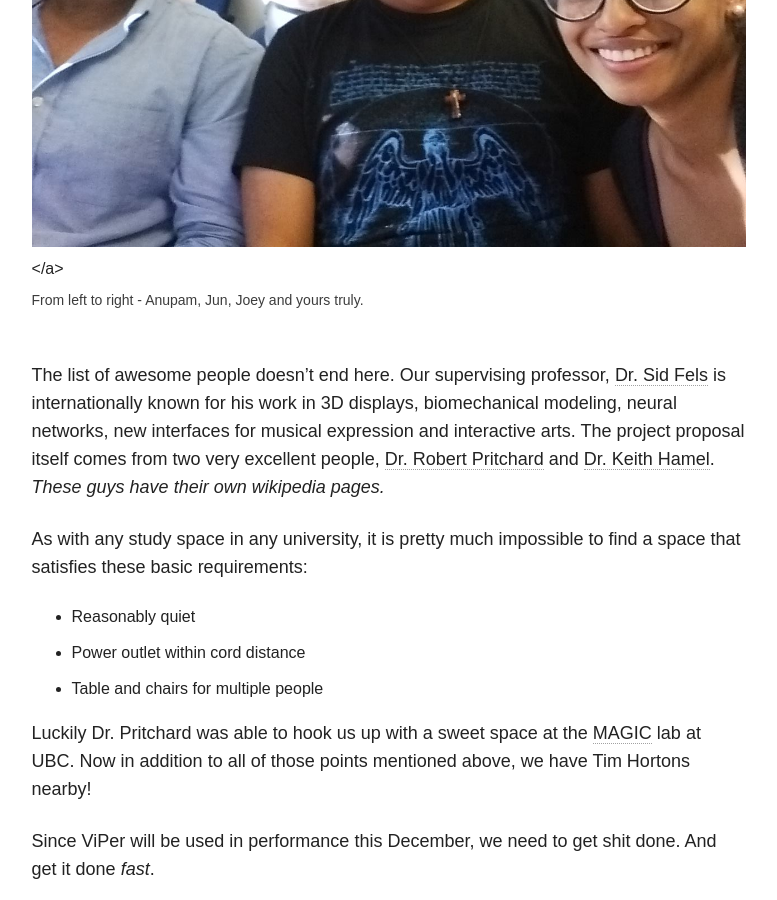
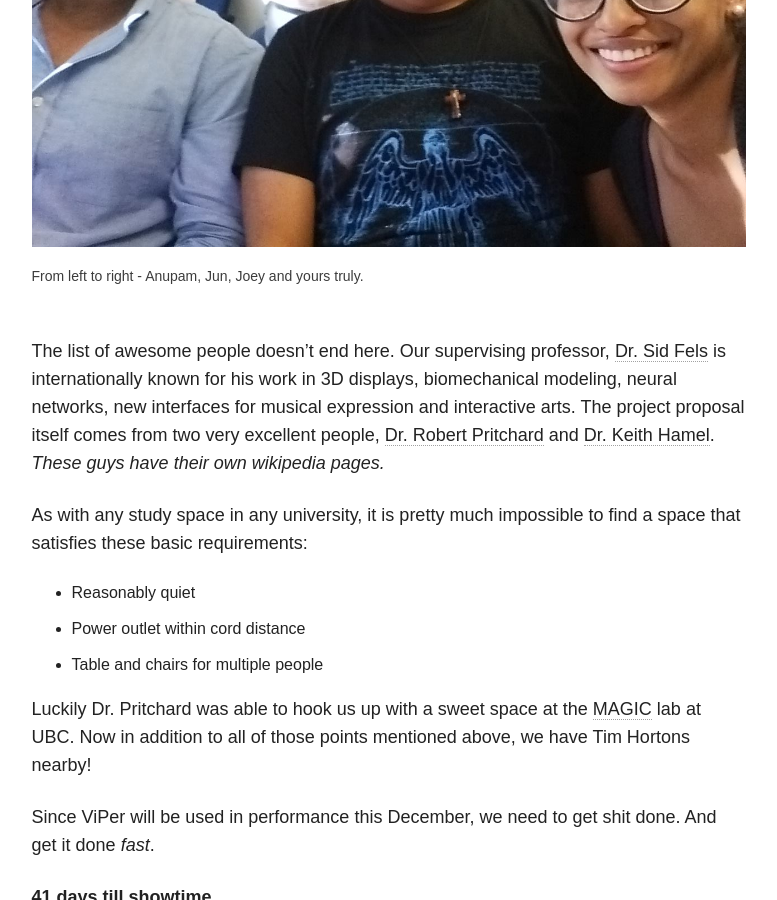
Before and after one commit to Primewalker/isha.github.io, a Jekyll site: the page built from _posts/articles/2014-10-9-introducing-viper.md, in a window 1280 px wide and 900 px high, scrolled down 1034 px. Shown: the whole window, without its empty margins (348-1125 px from the left). Built offline with Jekyll 4.4.1, drawn with Linux system fonts in a browser that asks for light colours; nearby versions of some CDN libraries; comment, search, counter and statistics services are not loaded.

Commit message:
Remove broken tags

```diff
--- a/_posts/articles/2014-10-9-introducing-viper.md
+++ b/_posts/articles/2014-10-9-introducing-viper.md
@@ -18,11 +18,11 @@ I will be working with the UBC Laptop Orchestra along with 3 other students. We
 Working with randomly assigned groups can be tricky, but I think I got a pretty rad bunch of folks to work with. I mean, a group selfie was one of the first things we did as a team.
 
 <figure>
-  <img src="/images/viper-team-selfie.jpg" alt="ViPer team selfie"></a>
+  <img src="/images/viper-team-selfie.jpg" alt="ViPer team selfie">
   <figcaption>From left to right - Anupam, Jun, Joey and yours truly.</figcaption>
 </figure>
 
-The list of awesome people doesn't end here. Our supervising professor, [Dr. Sid Fels](http://www.ece.ubc.ca/faculty/sid-fels) is internationally known for his work in 3D displays, biomechanical modeling, neural networks, new interfaces for musical expression and interactive arts. The project proposal itself comes from two very excellent people, [Dr. Robert Pritchard](http://music.ubc.ca/person/robert-pritchard/) and [Dr. Keith Hamel](http://music.ubc.ca/person/keith-hamel/). <i>These guys have their own wikipedia pages.</i>
+The list of awesome people doesn't end here. Our supervising professor, [Dr. Sid Fels](http://www.ece.ubc.ca/faculty/sid-fels) is internationally known for his work in 3D displays, biomechanical modeling, neural networks, new interfaces for musical expression and interactive arts. The project proposal itself comes from two very excellent people, [Dr. Robert Pritchard](http://music.ubc.ca/person/robert-pritchard/) and [Dr. Keith Hamel](http://music.ubc.ca/person/keith-hamel/). *These guys have their own wikipedia pages.*
 
 As with any study space in any university, it is pretty much impossible to find a space that satisfies these basic requirements:
 
@@ -32,6 +32,6 @@ As with any study space in any university, it is pretty much impossible to find
 
 Luckily Dr. Pritchard was able to hook us up with a sweet space at the [MAGIC](http://www.magic.ubc.ca/) lab at UBC. Now in addition to all of those points mentioned above, we have Tim Hortons nearby!
 
-Since ViPer will be used in performance this December, we need to get shit done. And get it done <i>fast</i>.
+Since ViPer will be used in performance this December, we need to get shit done. And get it done *fast*.
 
 **41 days till showtime.**
```
Also changed, not shown: _posts/articles/2014-10-15-tales-of-the-kombucha.md (+1 -1 lines).
